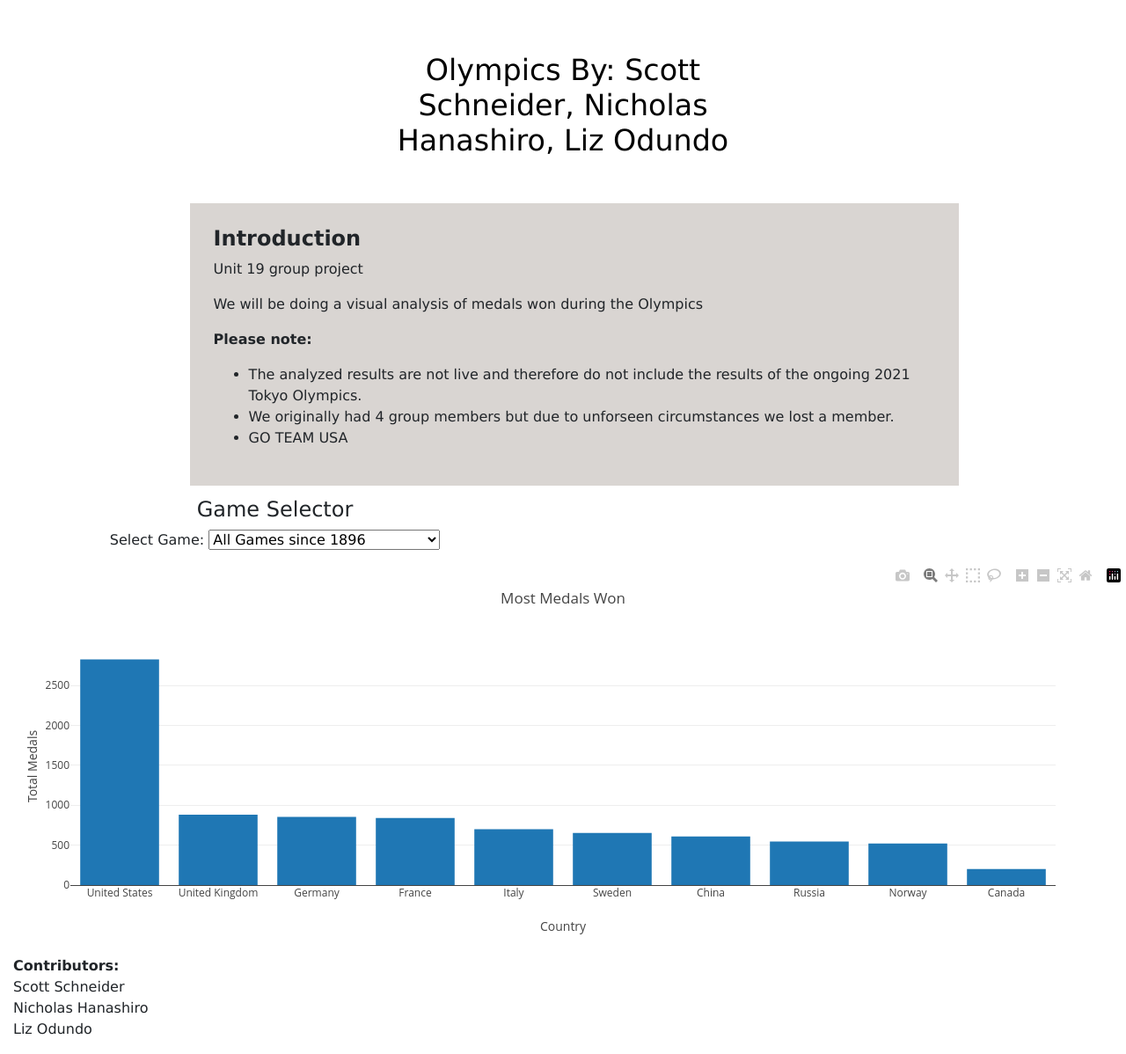
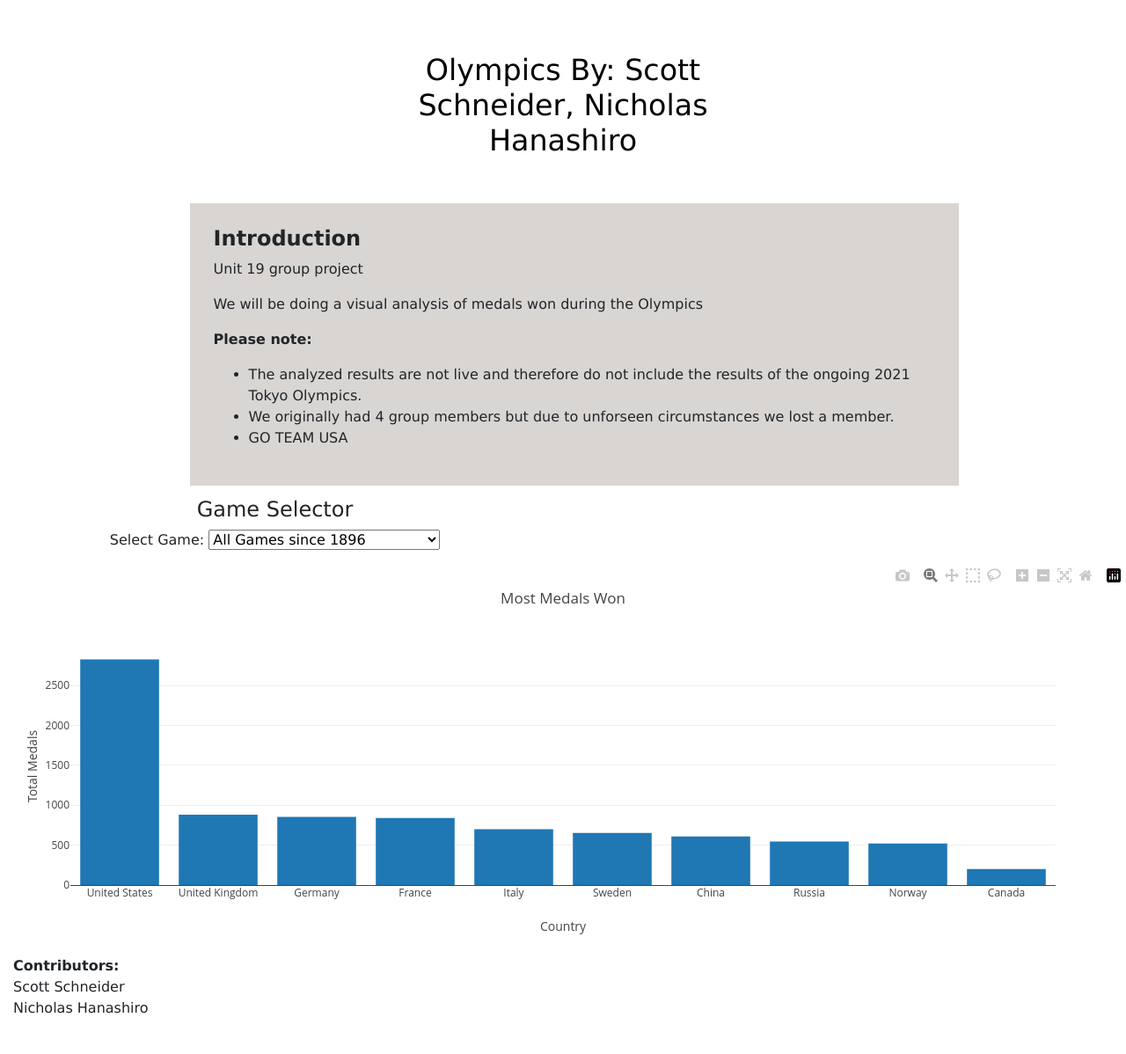
Before and after one commit to eodundo/Visualize-Me-Captain-Olympic-Games, a Flask app: template templates/index.html in a window 1280 px wide. Shown: the whole page at 88% size. After the commit the page ends 1152 px from the top, so only its background shows below. Run offline with Flask 2, Linux system fonts and the light colour scheme; the template is opened without the code that fills it, so the values that code supplies are empty; parts of the project's set-up code (start-up, migrations or seed data) failed here and were passed over; some libraries are stand-ins or nearby versions.

Commit message:
Final push before presentation today

```diff
--- a/Data/app.py
+++ b/Data/app.py
@@ -50,7 +50,11 @@ def woman():
 @app.route('/age')
 @cross_origin(supports_credentials=True)
 def age():
-    results = session.query(Athlete_Data.Games,func.min(Athlete_Data.Age),func.max(Athlete_Data.Age)).filter(Athlete_Data.Age>0).group_by(Athlete_Data.Games).order_by(asc(func.min(Athlete_Data.Age))).all()
+
+    results = session.query(Athlete_Data.Games,func.min(Athlete_Data.Age),func.max(Athlete_Data.Age)).filter(Athlete_Data.Age>0).group_by(Athlete_Data.Games).all()
+
+    #results = session.query(Athlete_Data.Games,func.min(Athlete_Data.Age),func.max(Athlete_Data.Age)).filter(Athlete_Data.Age>0).group_by(Athlete_Data.Games).order_by(asc(func.min(Athlete_Data.Age))).all()
+
     # return jsonify(json_list = results)
 
     # print(results)
--- a/static/js/charts.js
+++ b/static/js/charts.js
@@ -45,10 +45,17 @@ d3.json("http://127.0.0.1:5000/woman").then(function(data) {
       type: "line"
     };
 
+    // var trace2 = {
+    //   x: data.Games,
+    //   y: data.M_Count,
+    //   type: "line"
+    // };
+
     var data = [trace1];
+    //var data = [trace1, trace2];
 
     var layout = {
-      title: "Line Chart",
+      title: "Women Participation",
     };
 
     Plotly.newPlot("plot2", data, layout);
--- a/templates/index.html
+++ b/templates/index.html
@@ -46,7 +46,7 @@
         <div class="row topBanner">
             <div class="col-md-4 text-right">
             </div>
-            <div class="col-md-4 text-center"><h1 class=title>Olympics By: Scott Schneider, Nicholas Hanashiro, Liz Odundo</h1></div>
+            <div class="col-md-4 text-center"><h1 class=title>Olympics By: Scott Schneider, Nicholas Hanashiro</h1></div>
             </div>
         </div>
 
@@ -139,7 +139,6 @@
         <p> <b>Contributors: </b> <br>
         Scott Schneider <br>
         Nicholas Hanashiro <br>
-        Liz Odundo  <br>
         </p>
     </footer>
 </html>
```
Also changed, not shown: Olympics dashboard 2.png (added), Olympics dashboard.png (added).
